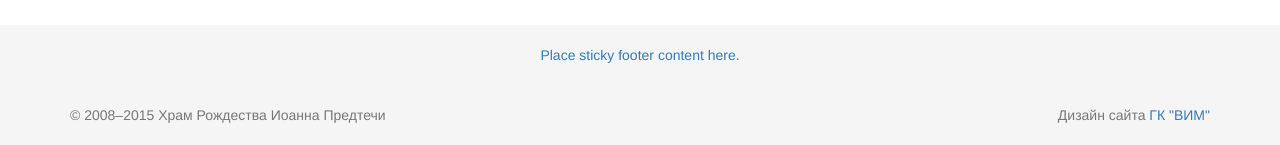
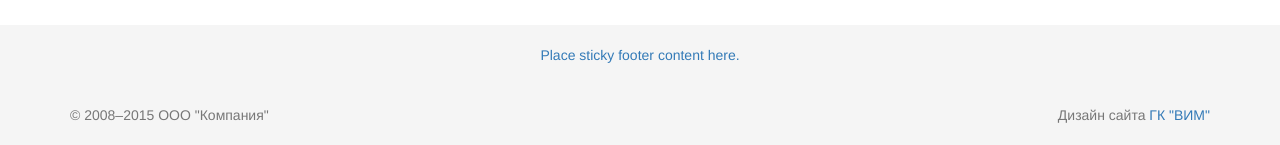
Before and after one commit to autrobin/Template-layout-bootstrap, a PHP site: page /index.php in a window 1280 px wide. Shown: the part 655-800 px from the top of the page. Run offline with PHP 8.4, Linux system fonts and the light colour scheme.

Commit message:
21.07.2015 13:40

```diff
--- a/include/define.php.inc
+++ b/include/define.php.inc
@@ -1,5 +1,5 @@
 <?
-define("SITE_TITLE", "Храм Рождества Иоанна Предтечи");
-define("SITE_DIR", "/prototype/");
-define("SITE_TEMPLATE_PATH", "/prototype/");
+define("SITE_TITLE", "Компания");
+define("SITE_DIR", "/");
+define("SITE_TEMPLATE_PATH", "/");
 ?>
--- a/include/footer.php
+++ b/include/footer.php
@@ -8,7 +8,7 @@
         </div>
         <div class="row">
             <div class="col-xs-6">
-                <p class="text-muted">&copy; 2008–<?=date('Y')?>&nbsp;Храм Рождества Иоанна Предтечи</p>
+                <p class="text-muted">&copy; 2008–<?=date('Y')?> ООО "Компания"</p>
             </div>
             <div class="col-xs-6">
                 <p class="text-muted text-right">
--- a/include/header.php
+++ b/include/header.php
@@ -5,7 +5,7 @@
     <meta charset="UTF-8">
     <meta name="viewport" content="width=device-width, initial-scale=1.0">
     <meta content='index, follow' name='robots'>
-    <meta name=description content="Сайт Храма Рождества Иоанна Предтечи в Ивановском">
+    <meta name=description content="Компания">
     <meta content='keyword1, keyword2' name='keywords'>
     <link rel="apple-touch-icon" sizes="57x57" href="<?=SITE_TEMPLATE_PATH?>favicon/apple-icon-57x57.png">
     <link rel="apple-touch-icon" sizes="60x60" href="<?=SITE_TEMPLATE_PATH?>favicon/apple-icon-60x60.png">
```
